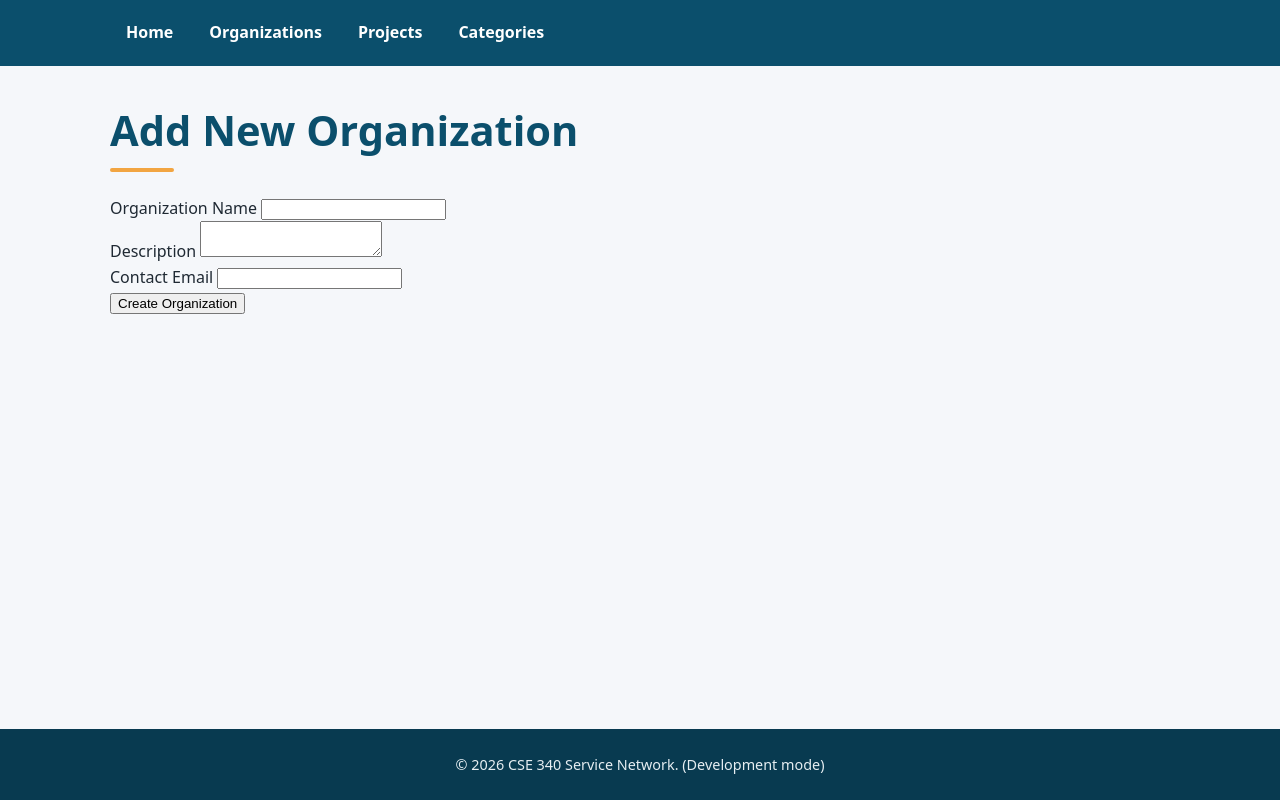
After one commit to MAPORTER16/cse340-course-repo, a Node server app: page /new-organization in a window 1280 px wide. The commit adds this page. Run offline with Node 20, Linux system fonts and the light colour scheme.

Commit message:
Add new organization form with POST handling
Week 04 learning activity:
- Add /new-organization form page and GET route, linked from the
  bottom of /organizations
- Add createOrganization model function using a parameterized
  INSERT ... RETURNING organization_id
- Parse form and JSON request bodies with express.urlencoded and
  express.json
- Add POST /new-organization handler that saves the organization with
  placeholder-logo.png and redirects to its details page

```diff
--- a/server.js
+++ b/server.js
@@ -18,6 +18,10 @@ const app = express();
 /**
   * Configure Express middleware
   */
+
+// Allow Express to receive and process common POST data
+app.use(express.urlencoded({ extended: true }));
+app.use(express.json());
 
 // Serve static files from the public directory
 app.use(express.static(path.join(__dirname, 'public')));
--- a/src/controllers/organizations.js
+++ b/src/controllers/organizations.js
@@ -1,5 +1,5 @@
 // Import any needed model functions
-import { getAllOrganizations, getOrganizationDetails } from '../models/organizations.js';
+import { getAllOrganizations, getOrganizationDetails, createOrganization } from '../models/organizations.js';
 import { getProjectsByOrganizationId } from '../models/projects.js';
 
 // Define any controller functions
@@ -27,5 +27,19 @@ const showOrganizationDetailsPage = async (req, res, next) => {
     res.render('organization', { title, organizationDetails, projects });
 };
 
+const showNewOrganizationForm = async (req, res) => {
+    const title = 'Add New Organization';
+
+    res.render('new-organization', { title });
+};
+
+const processNewOrganizationForm = async (req, res) => {
+    const { name, description, contactEmail } = req.body;
+    const logoFilename = 'placeholder-logo.png'; // Use the placeholder logo for all new organizations
+
+    const organizationId = await createOrganization(name, description, contactEmail, logoFilename);
+    res.redirect(`/organization/${organizationId}`);
+};
+
 // Export any controller functions
-export { showOrganizationsPage, showOrganizationDetailsPage };
+export { showOrganizationsPage, showOrganizationDetailsPage, showNewOrganizationForm, processNewOrganizationForm };
--- /dev/null
+++ b/src/views/new-organization.ejs
@@ -0,0 +1,24 @@
+<%- include('partials/header') %>
+<main>
+    <h1><%= title %></h1>
+
+    <form action="/new-organization" method="POST">
+        <div class="form-group">
+            <label for="name">Organization Name</label>
+            <input type="text" id="name" name="name" />
+        </div>
+
+        <div class="form-group">
+            <label for="description">Description</label>
+            <textarea id="description" name="description"></textarea>
+        </div>
+
+        <div class="form-group">
+            <label for="contactEmail">Contact Email</label>
+            <input type="text" id="contactEmail" name="contactEmail" />
+        </div>
+
+        <button type="submit">Create Organization</button>
+    </form>
+</main>
+<%- include('partials/footer') %>
--- a/src/views/organizations.ejs
+++ b/src/views/organizations.ejs
@@ -13,7 +13,7 @@
             </li>
         <% }); %>
     </ul>
-
+<p><a href="/new-organization">Add a new organization</a></p>
 </main>
 
 <%- include('partials/footer') %>
```
Also changed, not shown: src/models/organizations.js (+31 -1 lines), src/routes.js (+7 -1 lines), public/images/placeholder-logo.png (added).
